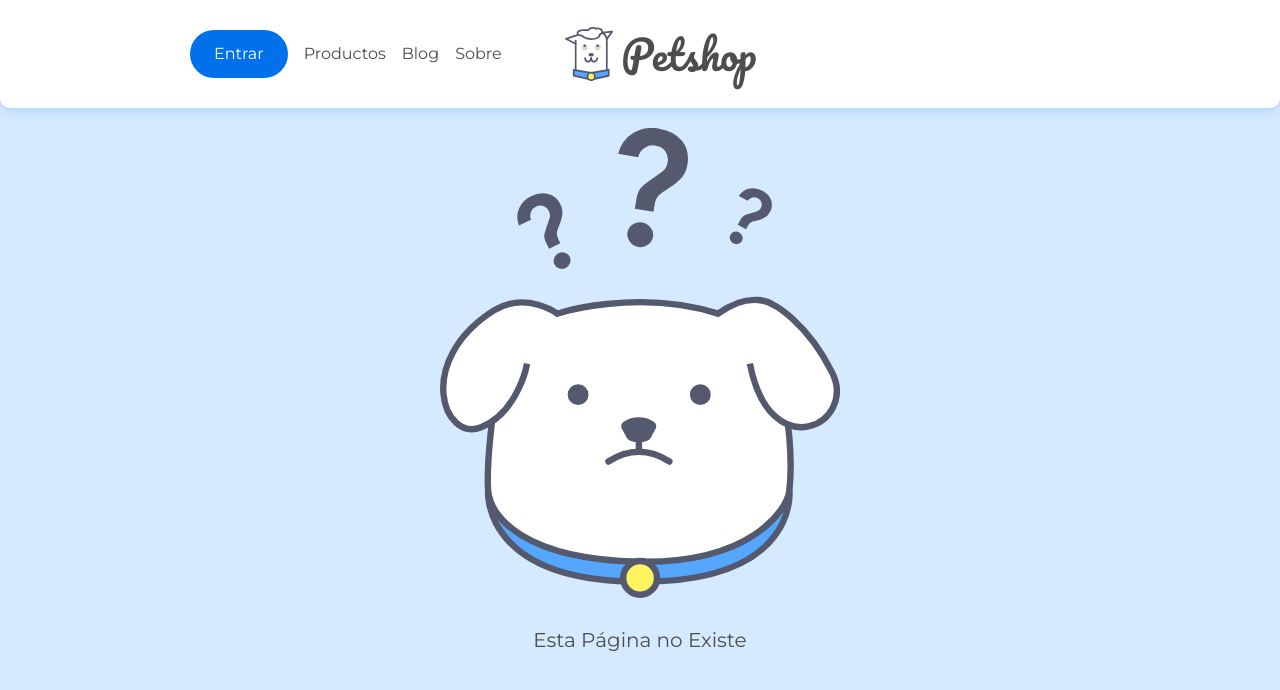
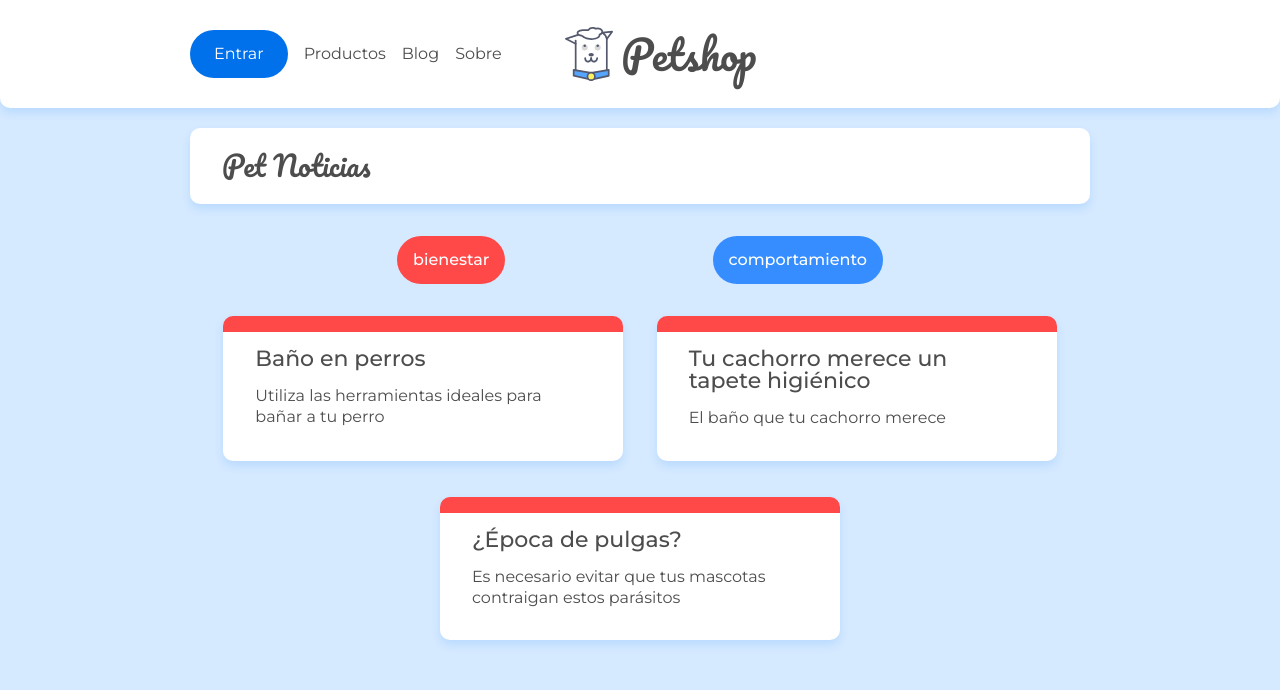
Before and after one commit to Edna2607/Proyecto-React-Router, a React (Create React App) app: page /categorias/bienestar in a window 1280 px wide. Shown: the top 690 px of the page. Built offline with nearby package versions, Linux system fonts and the light colour scheme; data requests are answered from the project's data file.

Commit message:
Categorias

```diff
--- a/src/App.js
+++ b/src/App.js
@@ -5,6 +5,7 @@
 import Page404 from './pages/Page404';
 import Header from './Components/Header';
 import Post from './pages/Post';
+import Categoria from './pages/Categoria';
 
 
 import { BrowserRouter as Router, Routes, Route } from 'react-router-dom';
@@ -21,6 +22,7 @@
         <Route path='/' element={<Home />} />
         <Route path='/Sobre' element={<Sobre />} />
         <Route path='/posts/:id' element={<Post />} />
+        <Route path="/categorias/:id" element={<Categoria />} />
         <Route path='*' element={<Page404 />} />
       </Routes>
     </Router>
--- /dev/null
+++ b/src/pages/Categoria.jsx
@@ -0,0 +1,24 @@
+import { useState, useEffect } from 'react';
+import "../assets/css/blog.css";
+import { buscar } from '../api/api';
+import ListCategories from '../Components/ListCategories';
+import ListPosts from '../Components/ListPosts';
+import { useParams, Routes, Route } from 'react-router-dom';
+
+const Categoria = () => {
+    const { id } = useParams()
+    return (
+        <>
+            <div className='container'>
+                <h2 className='title-page'>Pet Noticias</h2>
+            </div>
+            <ListCategories />
+            <Routes>
+                <Route path='/'  element={<ListPosts url={`/posts?categoria=${id}`}/>}/>
+            </Routes>
+
+        </>
+    )
+}
+
+export default Categoria;
```
